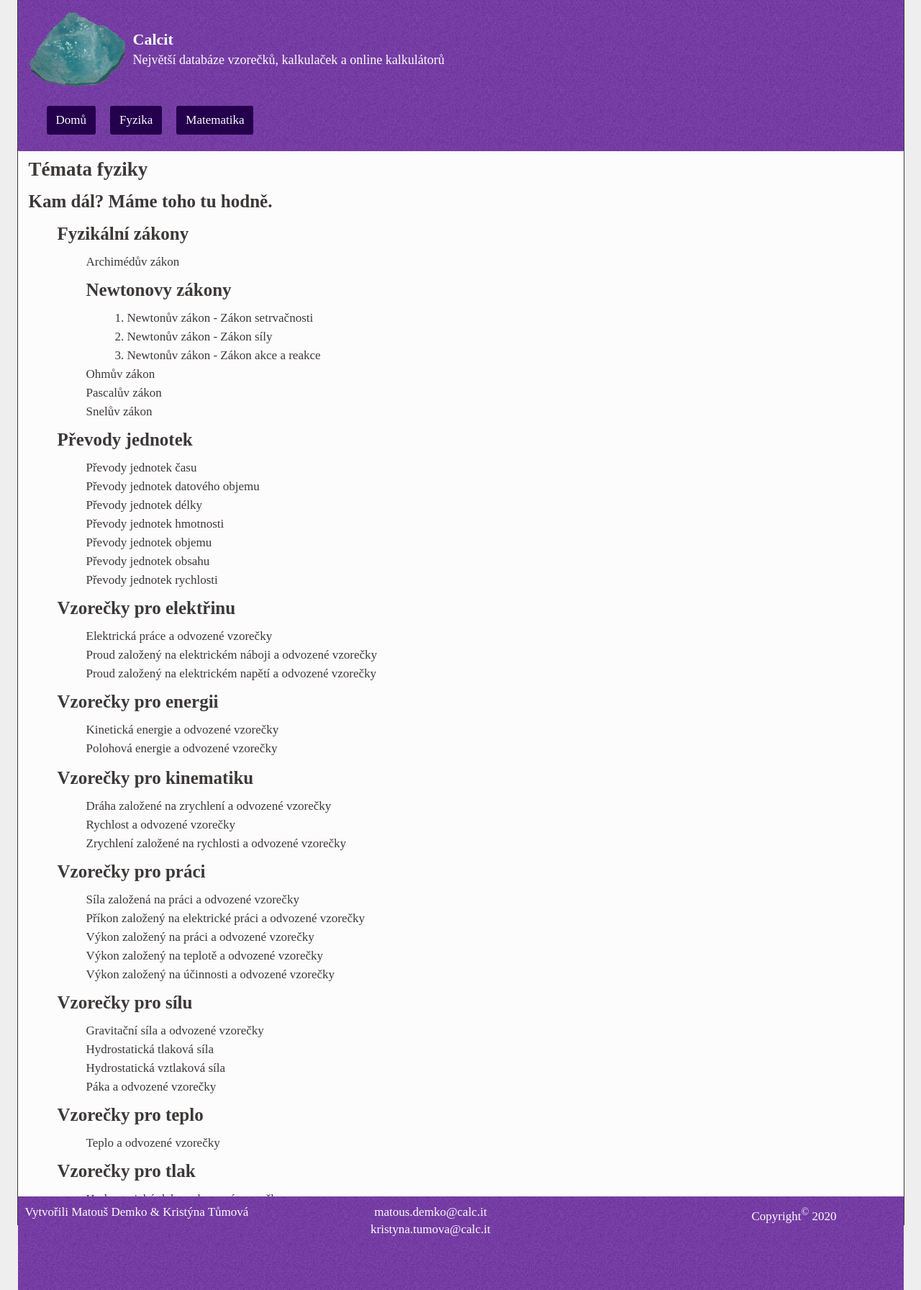
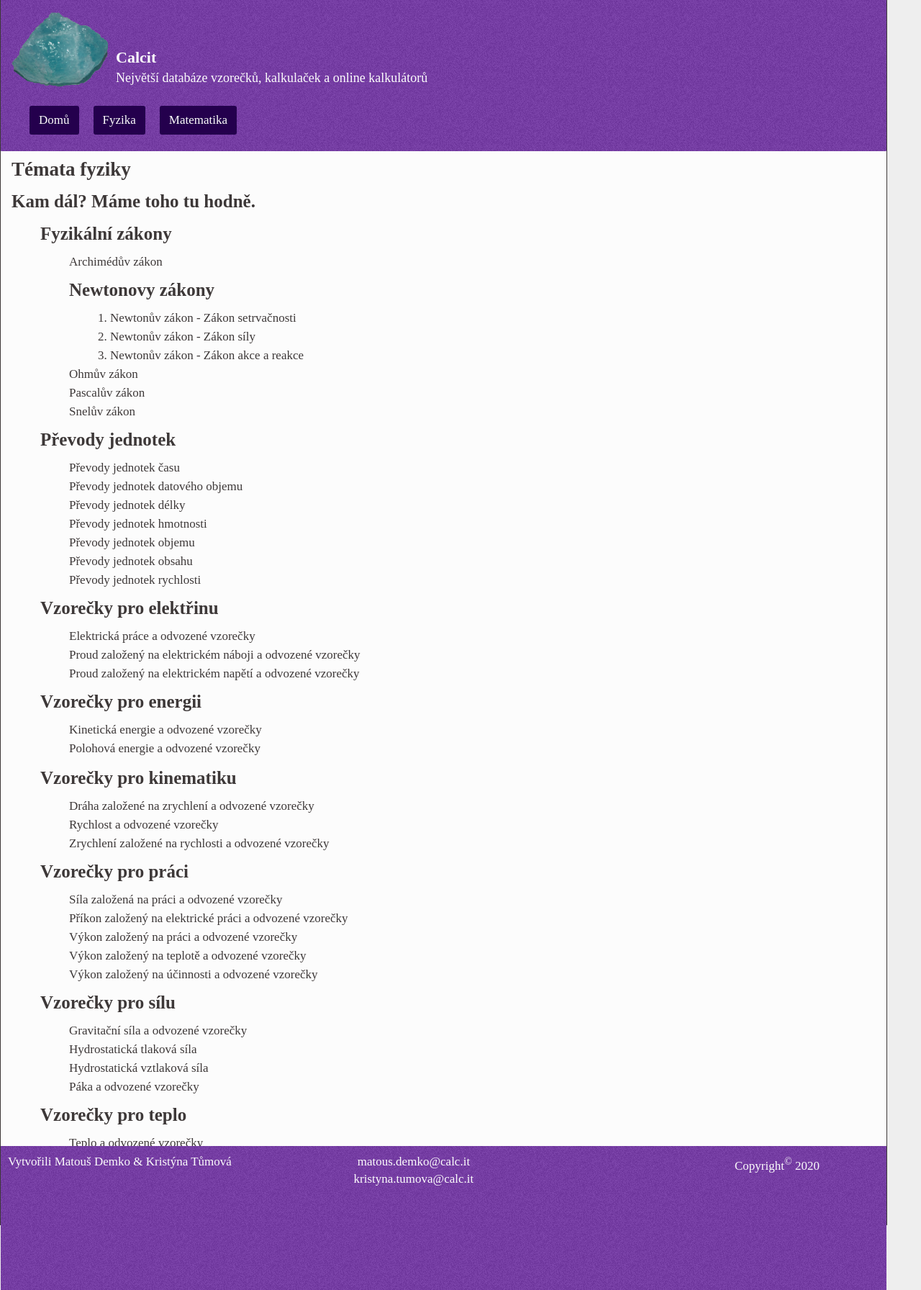
Before and after one commit to Werbold/Werbold.github.io, a PHP site: page /CZ/Fyzika/Fyzika.html in a window 1280 px wide. Shown: the whole page at 72% size. Run offline with PHP 8.4, Linux system fonts and the light colour scheme; some libraries are stand-ins or nearby versions.

Commit message:
Update main.css

```diff
--- a/CSS/main.css
+++ b/CSS/main.css
@@ -14,7 +14,6 @@ section{
 }
 article{
 	background-color: #fcfcfc;
-	margin: 0 auto;
 	width: 95%;
 	position: relative;
 	padding-top: 20px;
@@ -138,6 +137,9 @@ option:hover{
 	color: white;
 	background-color: #9152de;
 }
+nav{
+	position: relative;
+}
 nav ul{
 	list-style-type: none;
 	margin-left: 0;
@@ -163,19 +165,22 @@ nav ul li :hover{
 	transition: 0.4s;
 }
 #password{
-	margin: 20px 0 0 20px;
+	margin: 45px 0 0 20px;
 }
 #definition{
 	font-size: 18px;
 }
 #Calcit{
+
 	font-size: 22px;
 	font-weight: bold;
 }
 #logo{
+	position: absolute;
+	right: 0px;
+	top: -15px;
 	float: right;
-	width: 30%;
-	height: auto;
+	width: 170px;
 }
 #left{
 	width: 98%;
@@ -247,11 +252,12 @@ p#practice{
 }
 #footerText{
 	position: absolute;
+	padding-bottom: 20px;
 	bottom: -90px;
 	margin-left: -15px;
 	width: 100%;
 	color: #fcfcfc;
-	height: 130px;
+	height: 180px;
 	float: left;
 	background: url("Images/BcgHeader.png");
 }
```
